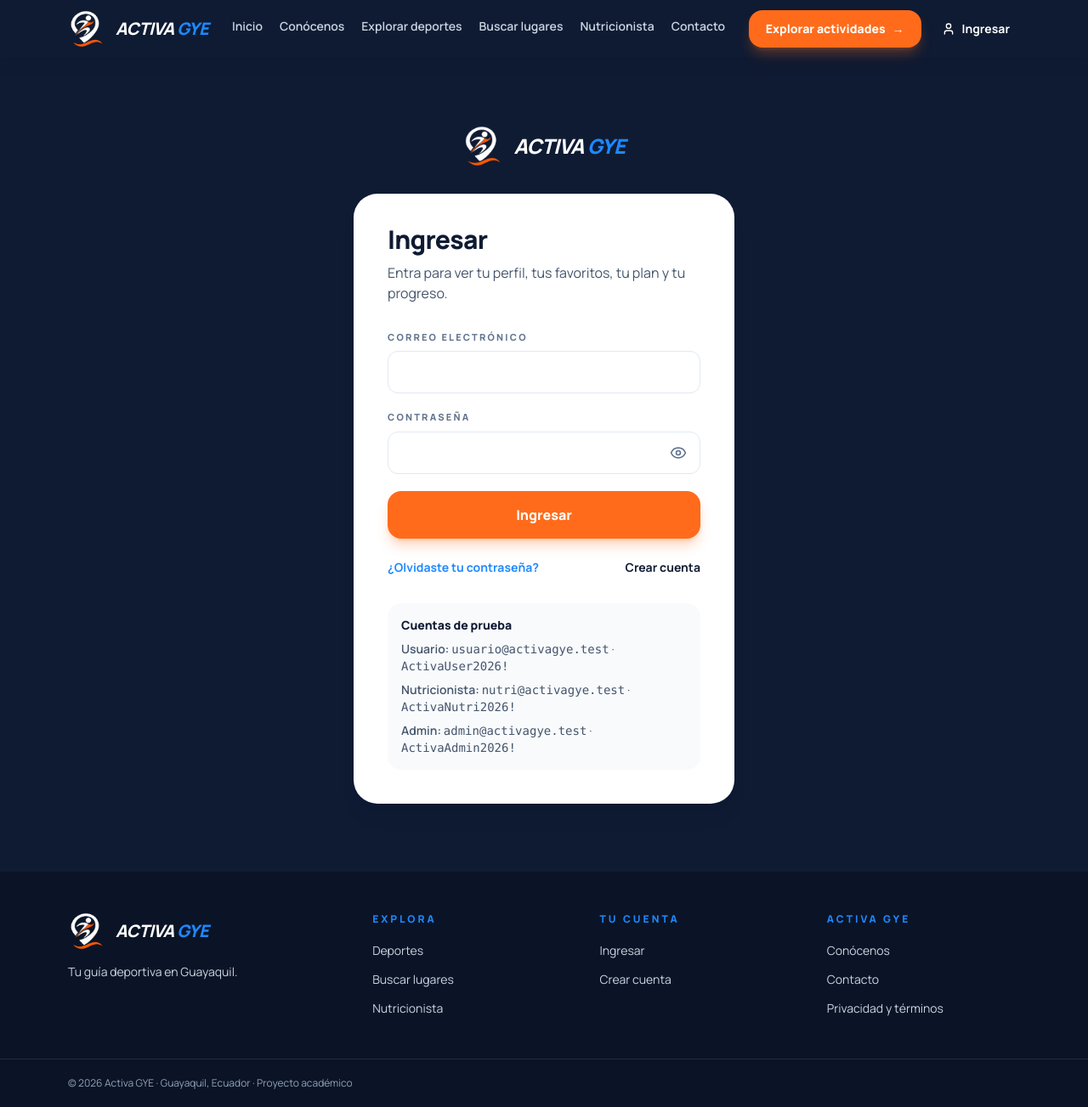
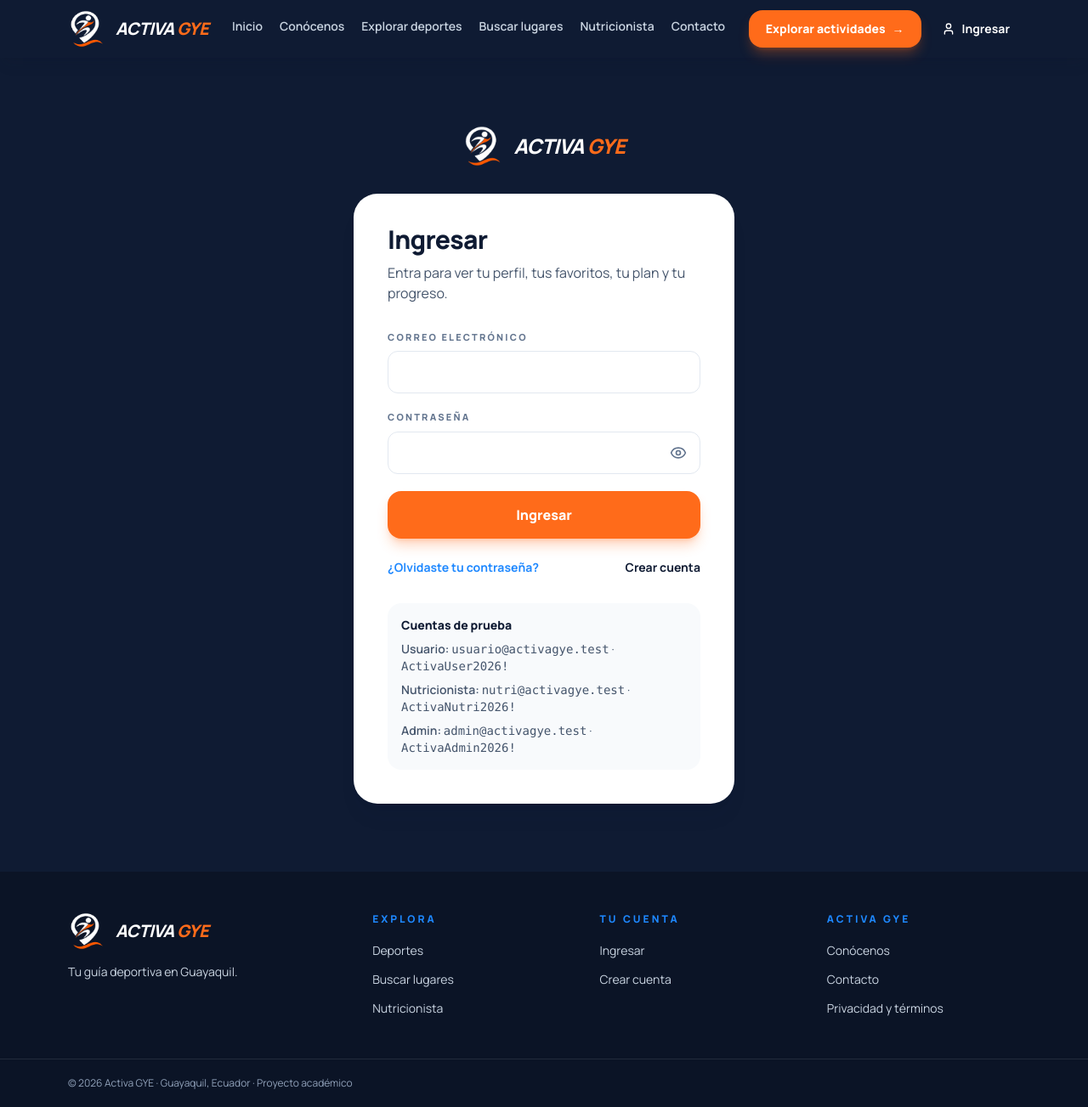
Before and after one commit to kercmari/activa-gye, a React (Vite) app: page /ingresar in a window 1280 px wide. Shown: the whole page at 85% size. Built offline with nearby package versions, Linux system fonts and the light colour scheme.

Commit message:
GYE en naranja, igual que el logo

```diff
--- a/src/components/layout/Footer.tsx
+++ b/src/components/layout/Footer.tsx
@@ -12,7 +12,7 @@ export function Footer() {
           <Link to="/" className="flex items-center gap-3" aria-label="Activa GYE, ir al inicio">
             <img src="/img/logo.png" alt="" className="h-11 w-auto" />
             <span className="text-xl font-extrabold italic tracking-tight">
-              ACTIVA <span className="text-brand-blue">GYE</span>
+              ACTIVA <span className="text-brand-orange">GYE</span>
             </span>
           </Link>
           <p className="mt-4 max-w-xs text-sm text-slate-300">Tu guía deportiva en Guayaquil.</p>
--- a/src/components/layout/Header.tsx
+++ b/src/components/layout/Header.tsx
@@ -99,7 +99,7 @@ export function Header() {
         <Link to="/" className="flex shrink-0 items-center gap-3" aria-label="Activa GYE, ir al inicio">
           <img src="/img/logo.png" alt="" className="h-11 w-auto" />
           <span className="text-xl font-extrabold italic tracking-tight">
-            ACTIVA <span className="text-brand-blue">GYE</span>
+            ACTIVA <span className="text-brand-orange">GYE</span>
           </span>
         </Link>
 
--- a/src/components/profile/AuthShell.tsx
+++ b/src/components/profile/AuthShell.tsx
@@ -15,7 +15,7 @@ export default function AuthShell({ title, subtitle, children }: Props) {
         <Link to="/" className="mb-8 flex items-center justify-center gap-3" aria-label="Activa GYE, ir al inicio">
           <img src="/img/logo.png" alt="" className="h-12 w-auto" />
           <span className="text-2xl font-extrabold italic tracking-tight text-white">
-            ACTIVA <span className="text-brand-blue">GYE</span>
+            ACTIVA <span className="text-brand-orange">GYE</span>
           </span>
         </Link>
         <div className="rounded-[1.75rem] bg-white p-8 shadow-xl shadow-navy-900/5 md:p-10">
```
